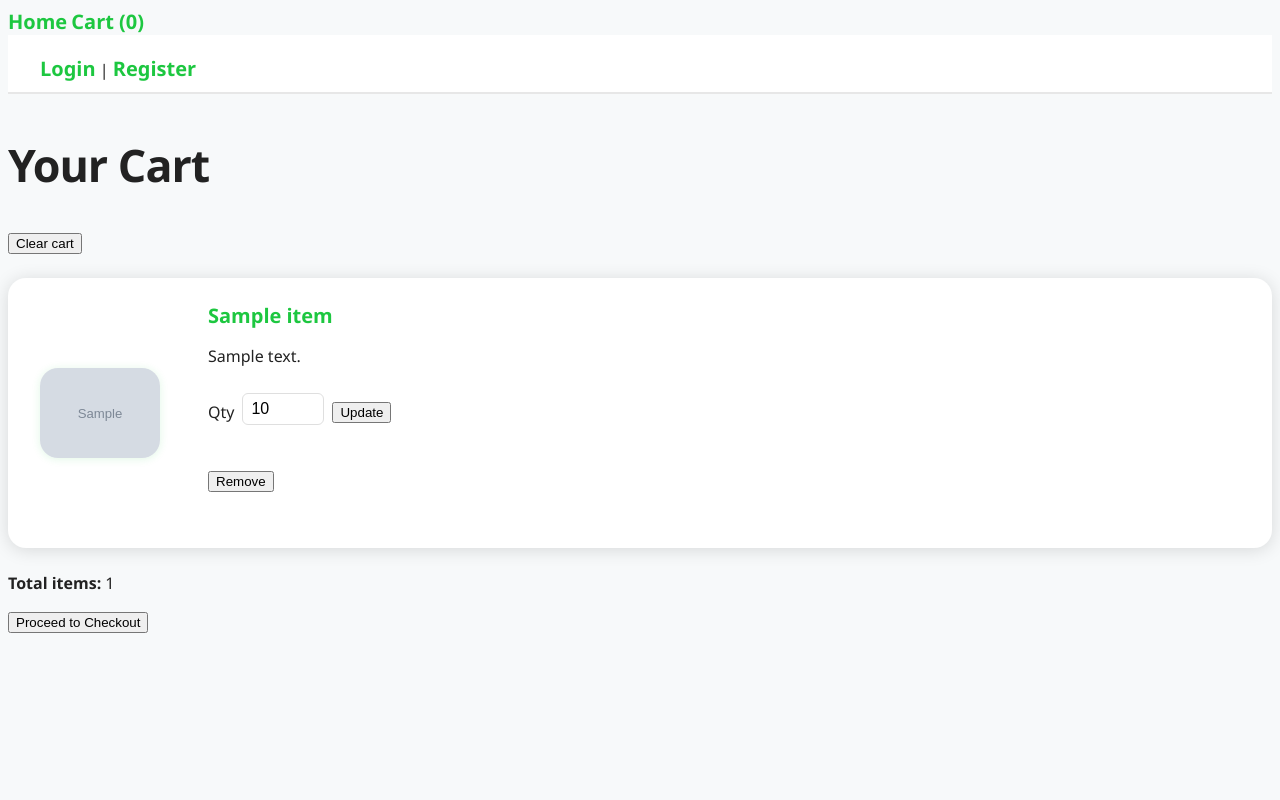
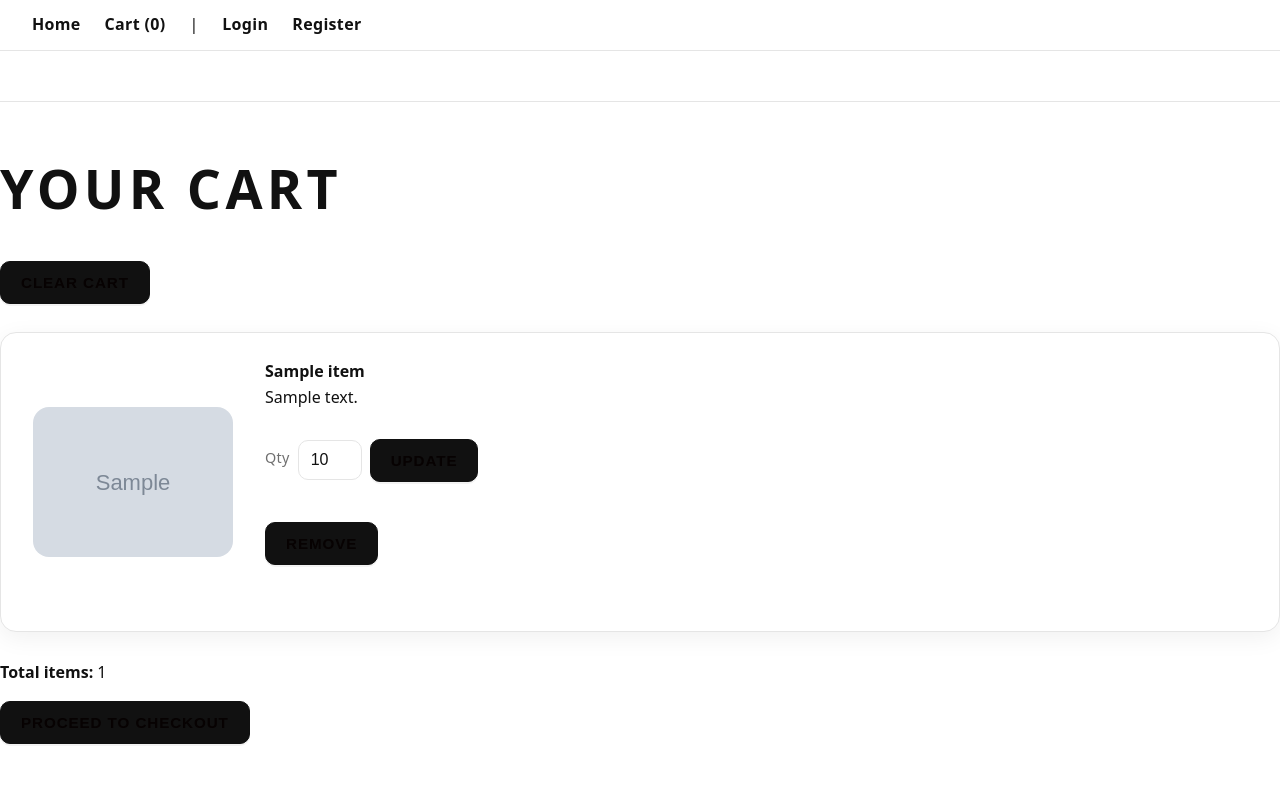
Before and after one commit to callhimcoul/Pear-Store, a Flask app: template templates/cart.html in a window 1280 px wide. Run offline with Flask 3, Linux system fonts and the light colour scheme; the template is opened without the code that fills it: most values are stand-ins (such as "Sample title", 1, 10 or a date in 2020); grey boxes marked "Sample" are stand-in pictures; some libraries are stand-ins or nearby versions.

Commit message:
added topbar, and new style

```diff
--- a/static/style.css
+++ b/static/style.css
@@ -1,83 +1,328 @@
+:root{
+    --bg: #ffffff;
+    --bg-alt: #f6f6f6;
+    --text: #111111;
+    --muted: #6f6f6f;
+    --border: #e5e5e5;
+    --accent: #111111;
+    --accent-weak: #222222;
+    --focus: #0b5fff;
+    --radius-sm: 10px;
+    --radius-md: 16px;
+    --shadow-soft: 0 6px 24px rgba(0,0,0,.06);
+    --shadow-hover: 0 10px 28px rgba(0,0,0,.09);
+    --transition: 180ms cubic-bezier(.2,.6,.2,1);
+}
+
+*,
+*::before,
+*::after { box-sizing: border-box; }
+
+html, body {
+    height: 100%;
+}
+
 body {
-    background: #f7f9fa;
-    font-family: 'Segoe UI', Arial, sans-serif;
-    color: #222;
+    background: var(--bg);
+    color: var(--text);
+    font-family: ui-sans-serif, system-ui, -apple-system, "Segoe UI",
+    Roboto, "Helvetica Neue", Arial, "Noto Sans", "Apple Color Emoji",
+    "Segoe UI Emoji", "Segoe UI Symbol";
+    line-height: 1.6;
+    -webkit-font-smoothing: antialiased;
+    -moz-osx-font-smoothing: grayscale;
+    margin: 0;
 }
+
 .header {
-    background: #fff;
-    padding: 20px 32px 10px 32px;
-    border-bottom: 2px solid #e7e7e7;
-    margin-bottom: 40px;
+    background: var(--bg);
+    padding: 28px 40px 22px 40px;
+    border-bottom: 1px solid var(--border);
+    margin: 0 0 56px 0;
 }
+
+.topbar {
+    position: sticky;
+    top: 0;
+    z-index: 100;
+    display: flex;
+    gap: 24px;
+    align-items: center;
+    justify-content: flex-start;
+    padding: 12px 32px;
+    background: var(--bg);
+    border-bottom: 1px solid var(--border);
+}
+
+.topbar a {
+    color: var(--text);
+    font-weight: 700;
+    text-decoration: none;
+    letter-spacing: .02em;
+}
+
+.topbar a:hover {
+    color: var(--accent-weak);
+}
+
+@media (max-width: 720px) {
+    .topbar {
+        padding: 10px 20px;
+        gap: 16px;
+        flex-wrap: wrap;
+    }
+}
+
+h1, h2, h3 {
+    color: var(--text);
+    letter-spacing: .02em;
+    margin: 0 0 18px 0;
+    line-height: 1.15;
+}
+
 h1 {
-    font-size: 2.8rem;
+    font-size: clamp(2.2rem, 4.2vw, 3.4rem);
     font-weight: 800;
-    letter-spacing: -1px;
-    margin-bottom: 36px;
+    text-transform: uppercase;
+    letter-spacing: .08em;
+    margin-bottom: 42px;
 }
+
+h2 { font-size: clamp(1.4rem, 2.5vw, 1.8rem); font-weight: 700; }
+h3 { font-size: 1.2rem; font-weight: 700; color: var(--accent-weak); }
+
+p { margin: 0 0 16px 0; color: var(--text); }
+
 ul {
     list-style: none;
     padding: 0;
+    margin: 0;
 }
+
 .item-card {
-    background: #fff;
-    border-radius: 18px;
-    box-shadow: 0 2px 18px #0002;
-    margin: 24px 0;
+    background: var(--bg);
+    border-radius: var(--radius-md);
+    border: 1px solid var(--border);
+    box-shadow: var(--shadow-soft);
+    margin: 28px 0;
     display: flex;
-    gap: 32px;
+    gap: 28px;
     align-items: center;
-    padding: 24px 32px;
-    transition: box-shadow .2s;
+    padding: 26px 32px;
+    transition: transform var(--transition), box-shadow var(--transition), border-color var(--transition);
 }
+
 .item-card:hover {
-    box-shadow: 0 4px 24px #1dc74033;
+    transform: translateY(-2px);
+    box-shadow: var(--shadow-hover);
+    border-color: #dcdcdc;
 }
+
 .card-img {
-    border-radius: 18px;
-    max-width: 180px;
-    box-shadow: 0 1px 8px #1dc74022;
+    border-radius: var(--radius-md);
+    max-width: 200px;
+    width: 100%;
+    height: auto;
+    display: block;
+    object-fit: cover;
+    aspect-ratio: 4 / 3;
+    box-shadow: none;
 }
+
 .card-desc {
     flex: 1;
-    margin-left: 16px;
+    margin-left: 4px;
 }
+
 a {
-    color: #1dc740;
-    font-weight: bold;
+    color: var(--text);
+    font-weight: 700;
     text-decoration: none;
-    font-size: 1.25rem;
+    position: relative;
+    transition: color var(--transition);
 }
-a:hover {
-    text-decoration: underline wavy #1dc740;
+
+a::after {
+    content: "";
+    position: absolute;
+    left: 0;
+    bottom: -2px;
+    width: 100%;
+    height: 1px;
+    background: currentColor;
+    transform: scaleX(0);
+    transform-origin: left;
+    transition: transform var(--transition);
 }
-.button {
-    background: #1dc740;
+
+a:hover { color: var(--accent-weak); }
+a:hover::after { transform: scaleX(1); }
+
+.button,
+button,
+input[type="button"],
+input[type="submit"],
+input[type="reset"] {
+    appearance: none;
+    -webkit-appearance: none;
+    border: 1.5px solid var(--accent);
+    background: var(--accent);
+    color: #070202;
+    font-weight: 700;
+    font-size: 0.95rem;
+    letter-spacing: .06em;
+    text-transform: uppercase;
+    padding: 12px 20px;
+    border-radius: var(--radius-sm);
+    cursor: pointer;
+    transition: background var(--transition), color var(--transition), border-color var(--transition), transform var(--transition), box-shadow var(--transition);
+    box-shadow: 0 2px 0 rgba(0,0,0,.05);
+}
+
+.button:hover,
+button:hover,
+input[type="button"]:hover,
+input[type="submit"]:hover,
+input[type="reset"]:hover {
+    background: var(--text);
+    border-color: var(--text);
+    transform: translateY(-1px);
+    box-shadow: 0 6px 16px rgba(0,0,0,.12);
+}
+
+.button:active,
+button:active,
+input[type="button"]:active,
+input[type="submit"]:active,
+input[type="reset"]:active {
+    transform: translateY(0);
+    box-shadow: 0 2px 0 rgba(0,0,0,.05);
+}
+
+.button:focus-visible,
+button:focus-visible,
+input[type="button"]:focus-visible,
+input[type="submit"]:focus-visible,
+input[type="reset"]:focus-visible {
+    outline: 3px solid var(--focus);
+    outline-offset: 2px;
+}
+
+.button.add-to-cart,
+button.add-to-cart,
+.button[data-role="add-to-cart"],
+button[data-role="add-to-cart"] {
+    background: #fff;
+    color: var(--text);
+    border-color: var(--text);
+}
+
+.button.add-to-cart:hover,
+button.add-to-cart:hover,
+.button[data-role="add-to-cart"]:hover,
+button[data-role="add-to-cart"]:hover {
+    background: var(--text);
+    color: #ffffff;
+}
+
+.button.add-to-cart:disabled,
+button.add-to-cart:disabled {^x
+    background: #efefef;
+    color: var(--text);
+    border-color: #d8d8d8;
+    opacity: 1;
+}
+
+.button--ghost,
+button.button--ghost {
+    background: transparent;
+    color: var(--text);
+    border-color: var(--text);
+}
+
+.button--ghost:hover,
+button.button--ghost:hover {
+    background: var(--text);
     color: #fff;
+}
+
+.button--link,
+button.button--link {
     border: none;
-    font-weight: bold;
-    padding: 8px 18px;
-    border-radius: 8px;
-    margin-top: 12px;
-    cursor: pointer;
-    font-size: 1.1rem;
+    background: transparent;
+    color: var(--text);
+    padding: 0;
+    border-radius: 0;
+    box-shadow: none;
 }
-.button:hover {
-    background: #129824;
+
+.button--link::after {
+    content: "";
+    display: block;
+    height: 1px;
+    background: currentColor;
+    transform: scaleX(1);
+    transition: transform var(--transition);
 }
-input, textarea {
-    padding: 6px 8px;
-    border-radius: 6px;
-    border: 1.5px solid #dfdfdf;
-    margin: 6px 0 12px 0;
+
+.button--link:hover::after { transform: scaleX(0); }
+
+input, textarea, select {
+    width: 100%;
+    padding: 10px 12px;
+    border-radius: var(--radius-sm);
+    border: 1px solid var(--border);
     font-size: 1rem;
+    background: var(--bg);
+    color: var(--text);
+    transition: border-color var(--transition), box-shadow var(--transition);
+    outline: none;
 }
-form {
-    margin-top: 20px;
-    margin-bottom: 32px;
+
+input:focus, textarea:focus, select:focus {
+    border-color: #cfcfcf;
+    box-shadow: 0 0 0 4px rgba(17,17,17,.08);
 }
+
+label {
+    display: block;
+    font-size: .9rem;
+    color: var(--muted);
+    letter-spacing: .02em;
+    margin-bottom: 6px;
+}
+
+form { margin: 28px 0 40px 0; }
+
 .success {
-    color: #1dc740;
-    font-weight: bold;
-    font-size: 1.2rem;
+    color: var(--text);
+    font-weight: 700;
+    font-size: 1.05rem;
+    background: var(--bg-alt);
+    border: 1px solid var(--border);
+    padding: 10px 12px;
+    border-radius: var(--radius-sm);
 }
+
+@media (max-width: 720px){
+    .header { padding: 22px 20px 18px 20px; margin-bottom: 40px; }
+    .item-card { flex-direction: column; align-items: flex-start; gap: 18px; padding: 22px; }
+    .card-img { max-width: 100%; width: 100%; }
+}
+
+@media (prefers-color-scheme: dark){
+    :root{
+        --bg: #0d0d0d;
+        --bg-alt: #141414;
+        --text: #fafafa;
+        --muted: #bdbdbd;
+        --border: #1f1f1f;
+        --accent: #f3f3f3;
+        --accent-weak: #e7e7e7;
+        --shadow-soft: 0 6px 24px rgba(0,0,0,.3);
+        --shadow-hover: 0 12px 32px rgba(0,0,0,.45);
+    }
+
+    a:hover { color: var(--accent); }
+    .success { background: #121212; }
+}
--- a/templates/base.html
+++ b/templates/base.html
@@ -1,30 +1,31 @@
 <!DOCTYPE html>
-<html>
+<html lang="en">
 <head>
+    <meta charset="UTF-8">
     <title>Pear Store</title>
     <link rel="stylesheet" href="{{ url_for('static', filename='style.css') }}">
 </head>
 <body>
 
-
-
-<nav>
+<nav class="topbar">
     <a href="{{ url_for('index') }}">Home</a>
     <a href="{{ url_for('view_cart') }}">Cart ({{ cart_count or 0 }})</a>
     {% if session.username == 'admin' %}
     <a href="{{ url_for('admin_panel') }}">Admin</a>
     {% endif %}
-
-
+    <span class="divider">|</span>
+    {% if session.username %}
+    <span>Hello, {{ session.username }} | <a href="{{ url_for('logout') }}">Logout</a></span>
+    {% else %}
+    <a href="{{ url_for('login') }}">Login</a>
+    <a href="{{ url_for('register') }}">Register</a>
+    {% endif %}
 </nav>
 
 <div class="header">
-    {% if session.username %}
-    <span>Hello, {{ session.username }} | <a href="{{ url_for('logout') }}">Logout</a></span>
-    {% else %}
-    <span><a href="{{ url_for('login') }}">Login</a> | <a href="{{ url_for('register') }}">Register</a></span>
-    {% endif %}
+    {% block page_title %}{% endblock %}
 </div>
+
 <div class="main">
     {% block content %}{% endblock %}
 </div>
```
Also changed, not shown: templates/topbar.html (added, +7 -0 lines).
